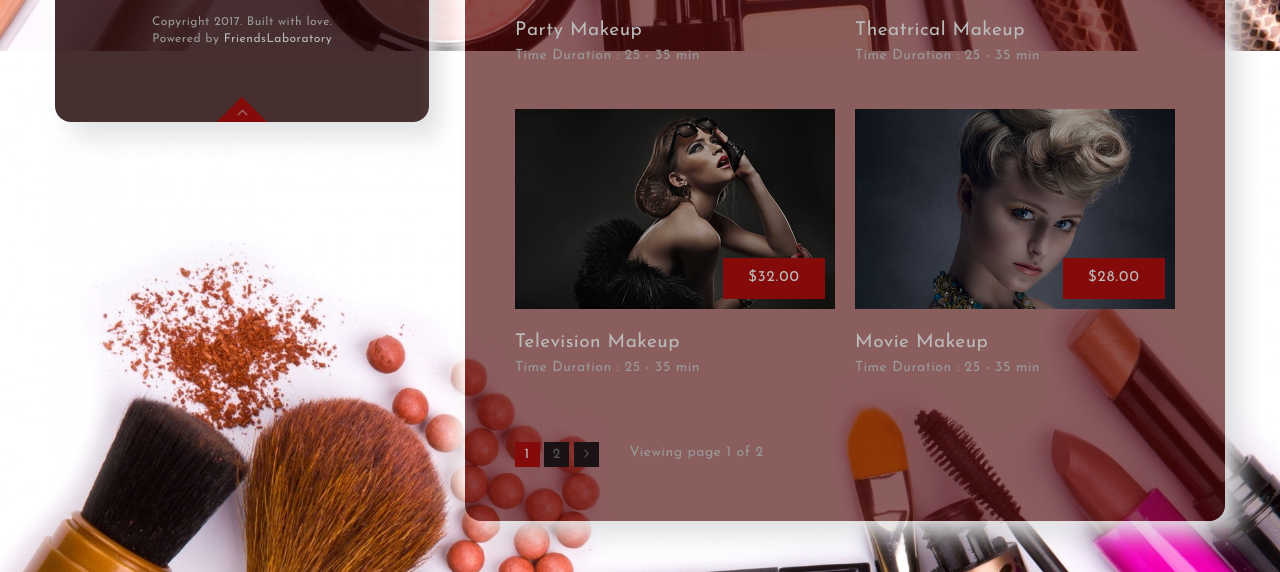
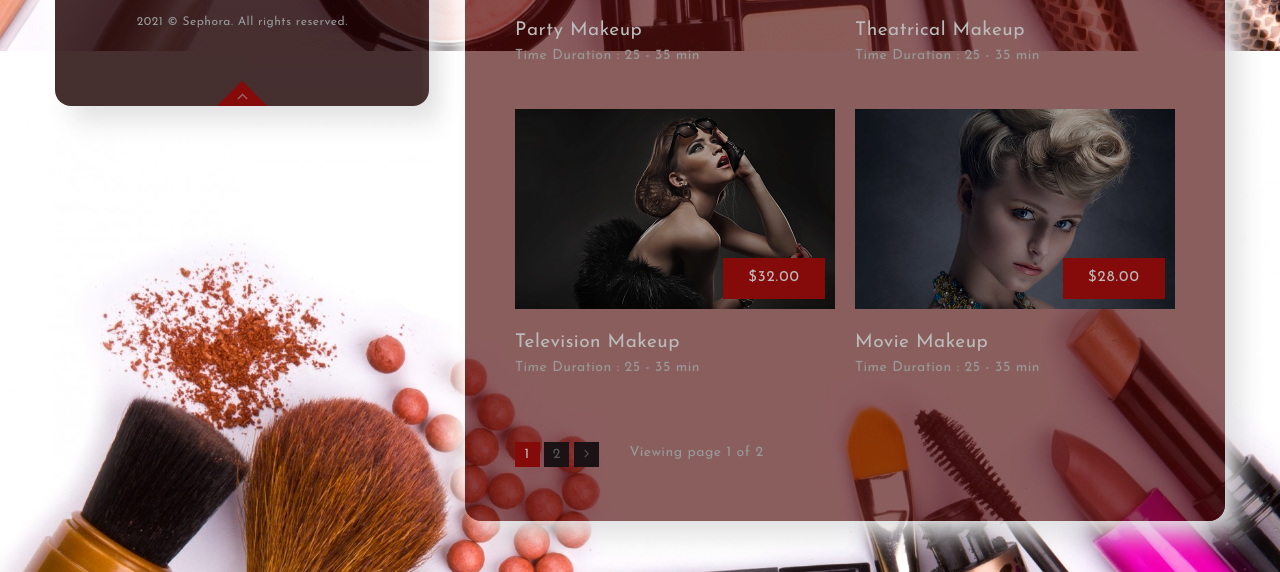
Before and after one commit to Furansujin/exampleSite1, a plain HTML site: page index.html in a window 1280 px wide. Shown: the part 749-1321 px from the top of the page. Drawn offline with Linux system fonts and the light colour scheme.

Commit message:
Update index.html

```diff
--- a/index.html
+++ b/index.html
@@ -9,7 +9,7 @@
 <meta http-equiv="Content-Type" content="text/html; charset=utf-8" />
 
 <meta name="description" content="name of web site">
-<meta name="author" content="FriendsLaboratory">
+
 
 <meta name="viewport" content="width=device-width, initial-scale=1, maximum-scale=1">
 
@@ -77,7 +77,7 @@
 								</ul>
 							</div>
 							<div class="makeup_fl_cright">
-								<span>Copyright 2017. Built with love.<br />Powered by <a href="https://themeforest.net/user/friendslaboratory">FriendsLaboratory</a></span>
+								<span>2021 © Sephora. All rights reserved.</span>
 							</div>
 							<div class="makeup_fl_totop_wrapper">
 								<div class="rotating"></div>
```
